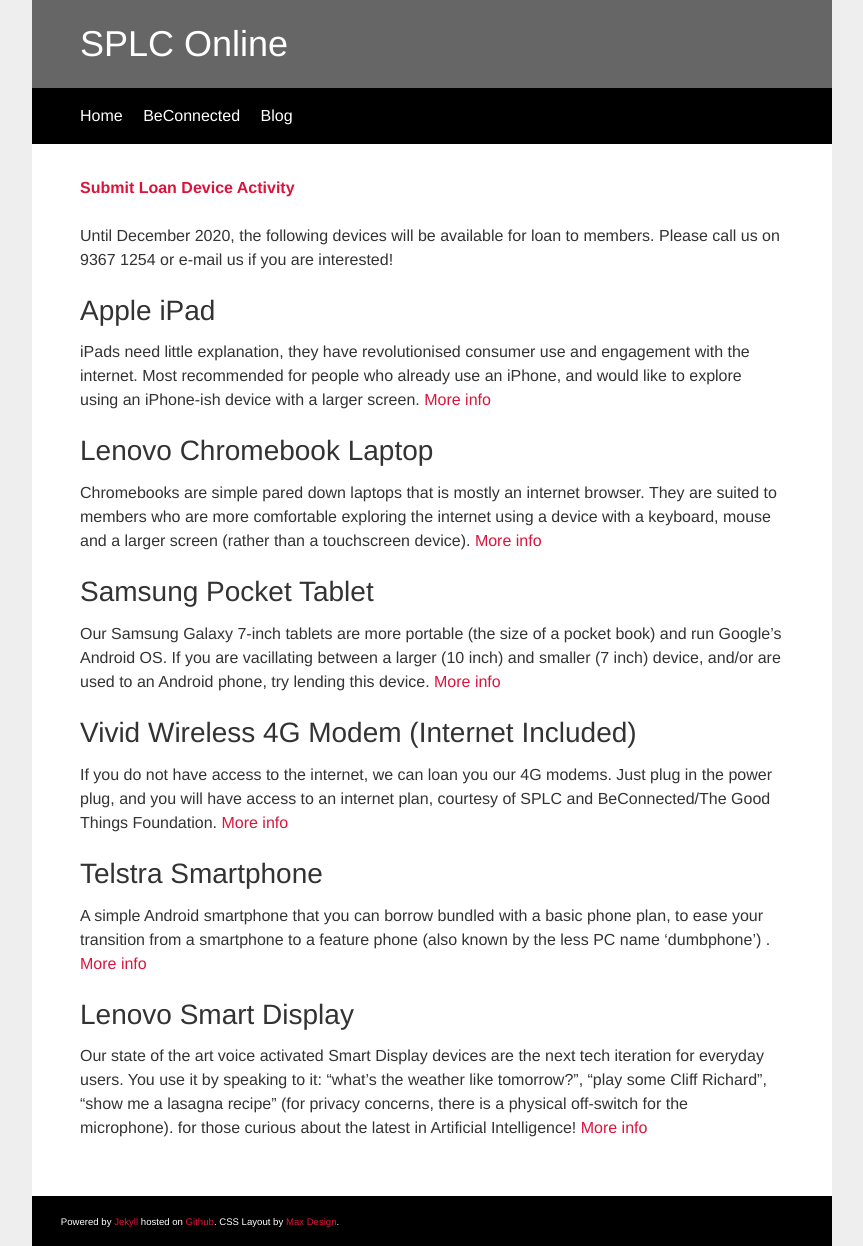
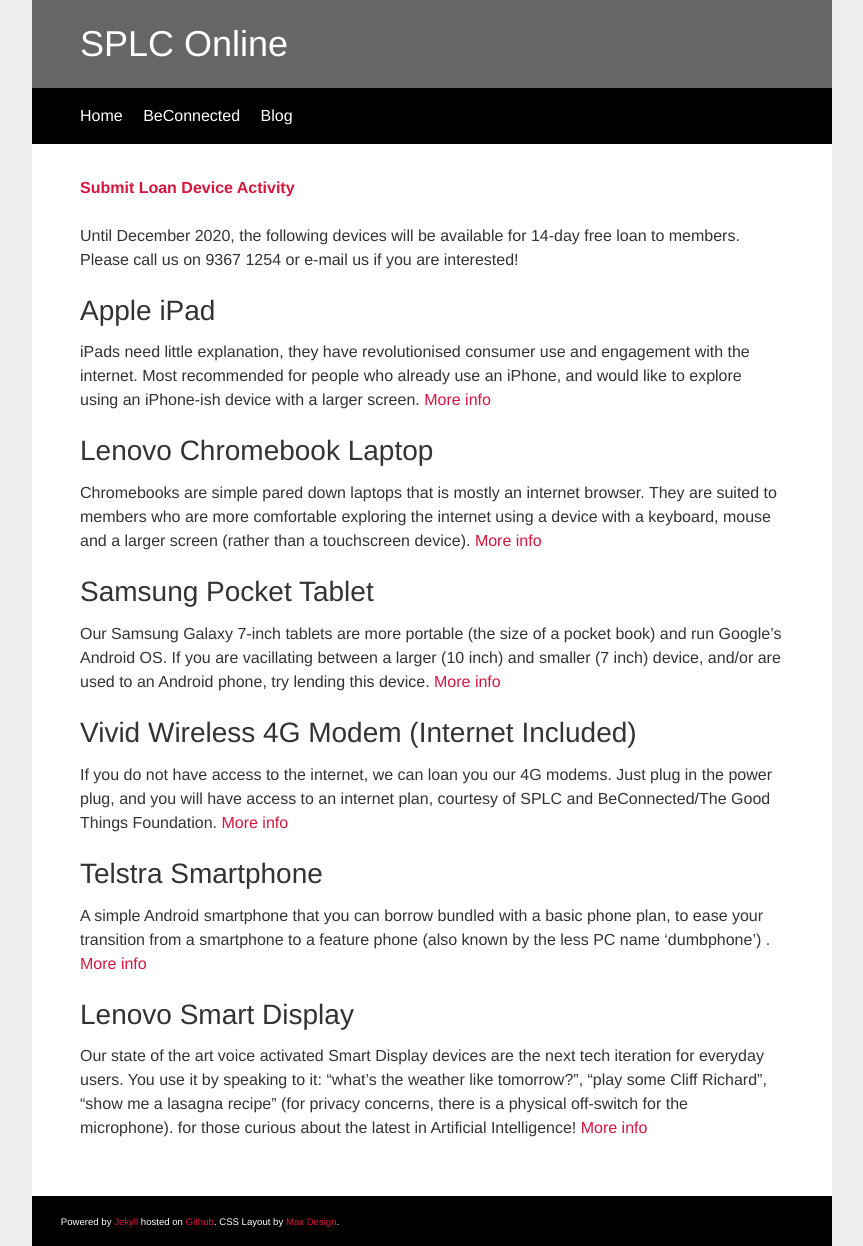
Before and after one commit to auxellbs/splconline.github.io, a Jekyll site: the page built from beconnected/index.md, in a window 1280 px wide. Shown: the whole page, without its empty margins (208-1071 px from the left). Built offline with Jekyll 4.4.1, drawn with Linux system fonts in a browser that asks for light colours; our own code applies the rules of GitHub Pages for plain Markdown files.

Commit message:
Update index.md

```diff
--- a/beconnected/index.md
+++ b/beconnected/index.md
@@ -1,6 +1,6 @@
 **[Submit Loan Device Activity](https://docs.google.com/forms/d/e/1FAIpQLSerOBSnY5S3AXEqv4ekHcfaqtJQuh5e2NTAkXLvcG_eif0f6w/viewform?usp=sf_link)**
 
-Until December 2020, the following devices will be available for loan to members. Please call us on 9367 1254 or e-mail us if you are interested!
+Until December 2020, the following devices will be available for 14-day free loan to members. Please call us on 9367 1254 or e-mail us if you are interested!
 
 ## Apple iPad
 iPads need little explanation, they have revolutionised consumer use and engagement with the internet. Most recommended for people who already use an iPhone, and would like to explore using an iPhone-ish device with a larger screen. [More info](https://www.apple.com/au/ipad-10.2/)
```
